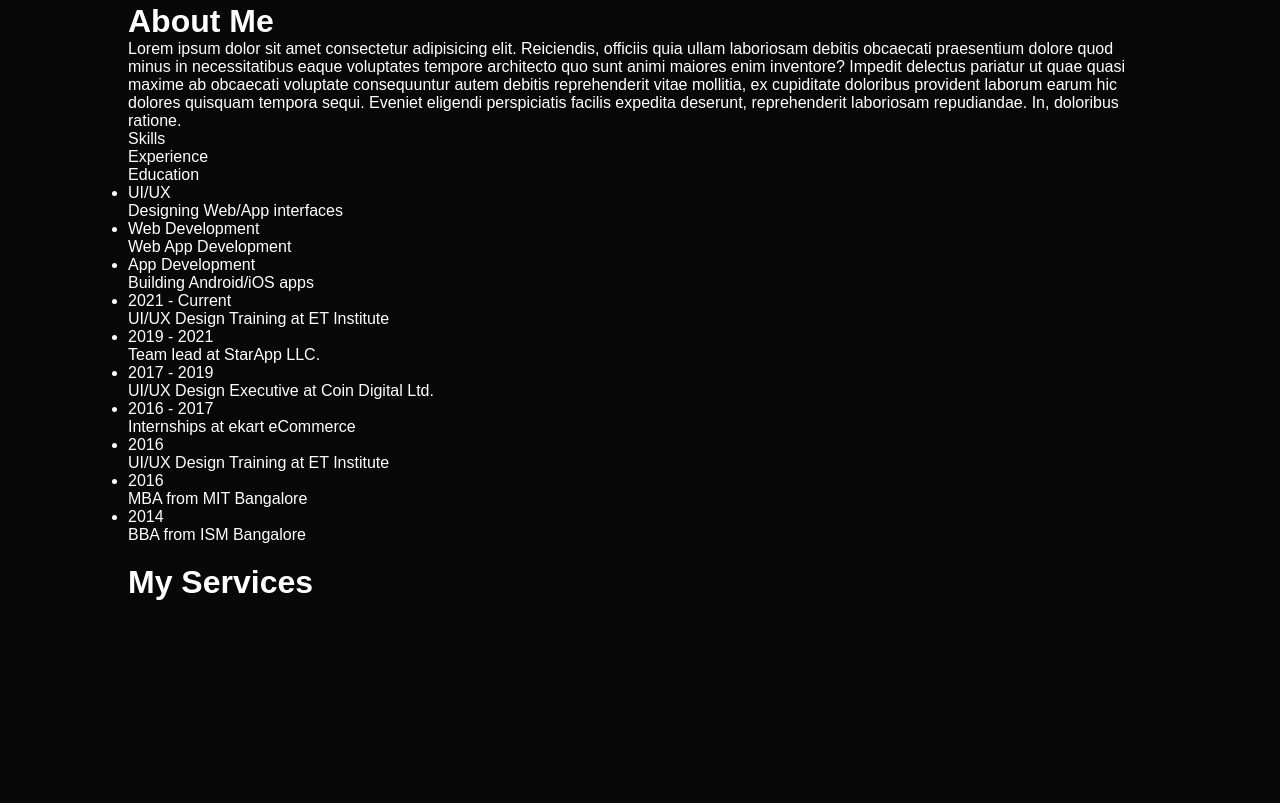
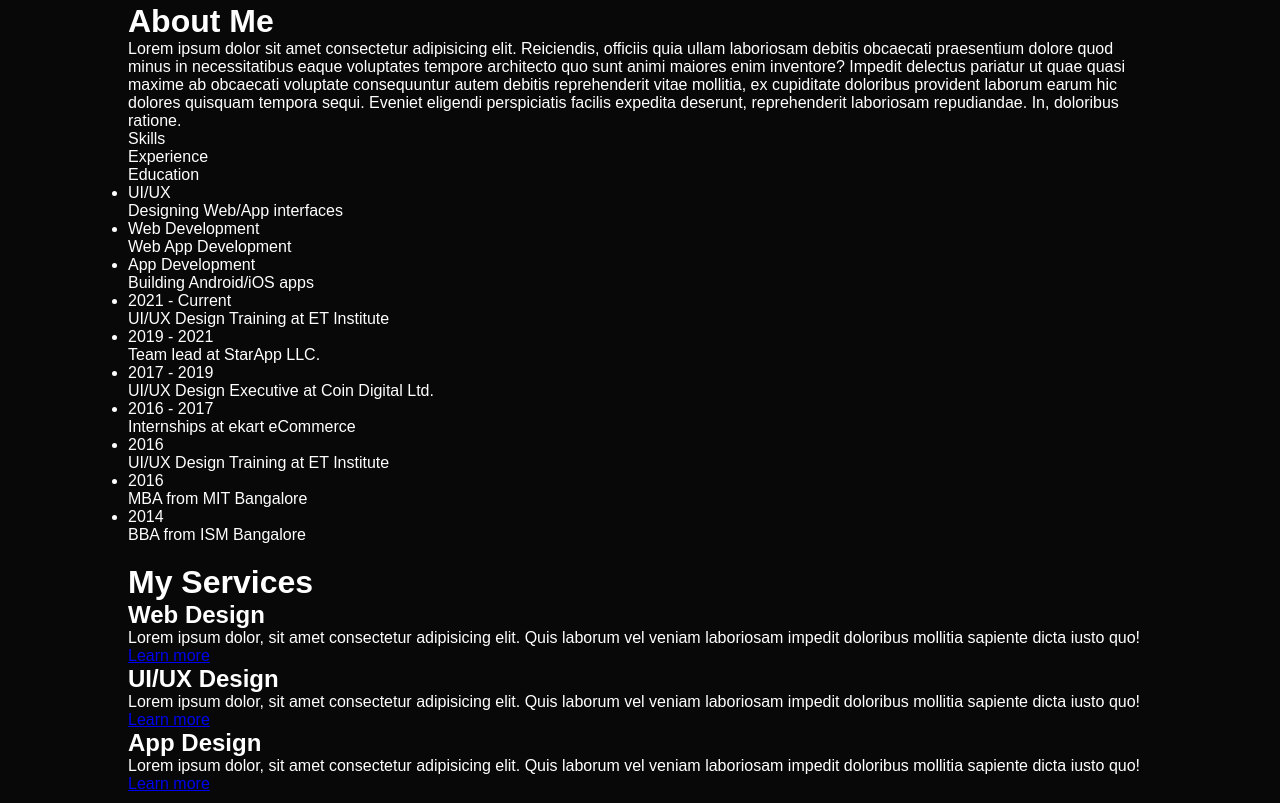
Before and after one commit to zubairjs/portfolio-website, a website: page index.html in a window 1280 px wide. Shown: the part 1622-2425 px from the top of the page. Before the commit the page ends 2233 px from the top, so only its background shows below. Drawn offline with Linux system fonts and the light colour scheme.

Commit message:
Add services contents in each column

```diff
--- a/index.html
+++ b/index.html
@@ -101,6 +101,23 @@
     <div id="services">
       <div class="container">
         <h1 class="sub-title">My Services</h1>
+        <div class="services-list">
+          <div>
+            <h2>Web Design</h2>
+            <p>Lorem ipsum dolor, sit amet consectetur adipisicing elit. Quis laborum vel veniam laboriosam impedit doloribus mollitia sapiente dicta iusto quo!</p>
+            <a href="#">Learn more</a>
+          </div>
+          <div>
+            <h2>UI/UX Design</h2>
+            <p>Lorem ipsum dolor, sit amet consectetur adipisicing elit. Quis laborum vel veniam laboriosam impedit doloribus mollitia sapiente dicta iusto quo!</p>
+            <a href="#">Learn more</a>
+          </div>
+          <div>
+            <h2>App Design</h2>
+            <p>Lorem ipsum dolor, sit amet consectetur adipisicing elit. Quis laborum vel veniam laboriosam impedit doloribus mollitia sapiente dicta iusto quo!</p>
+            <a href="#">Learn more</a>
+          </div>
+        </div>
       </div>
     </div>
 
```
